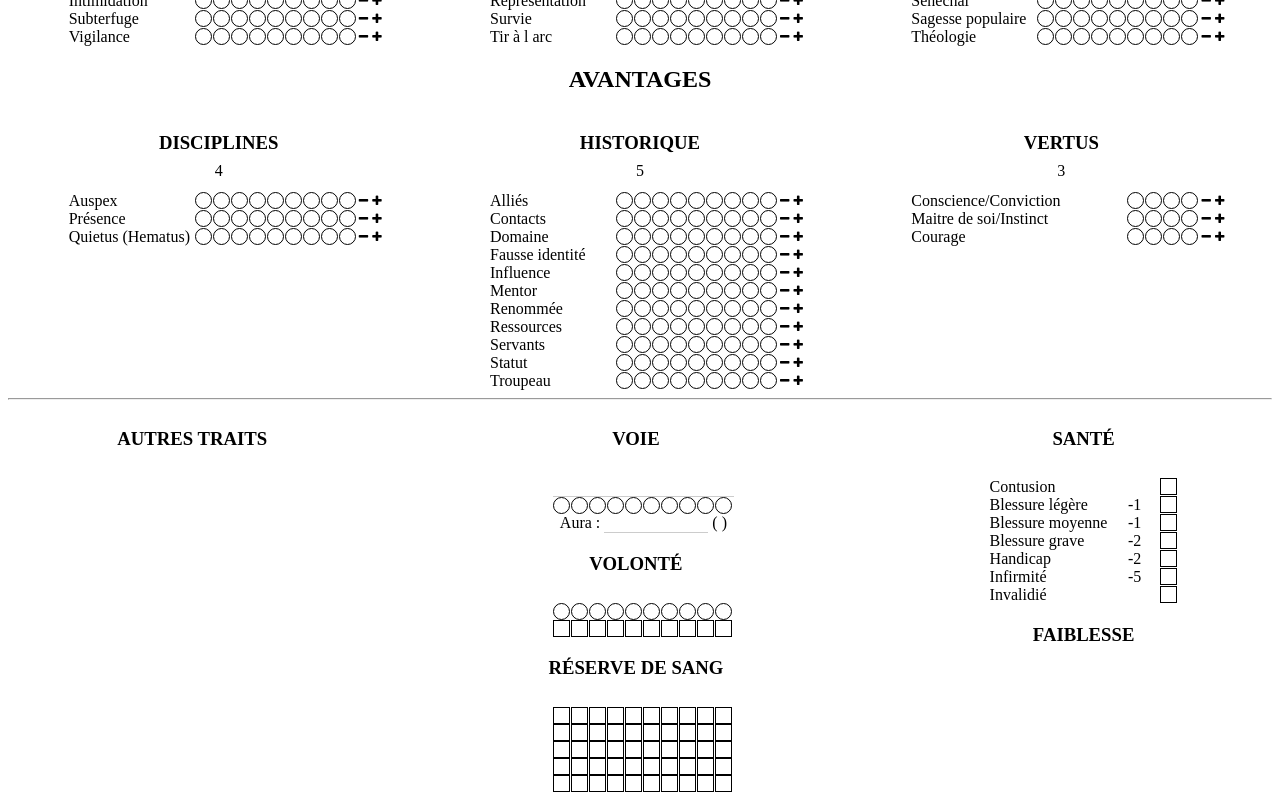
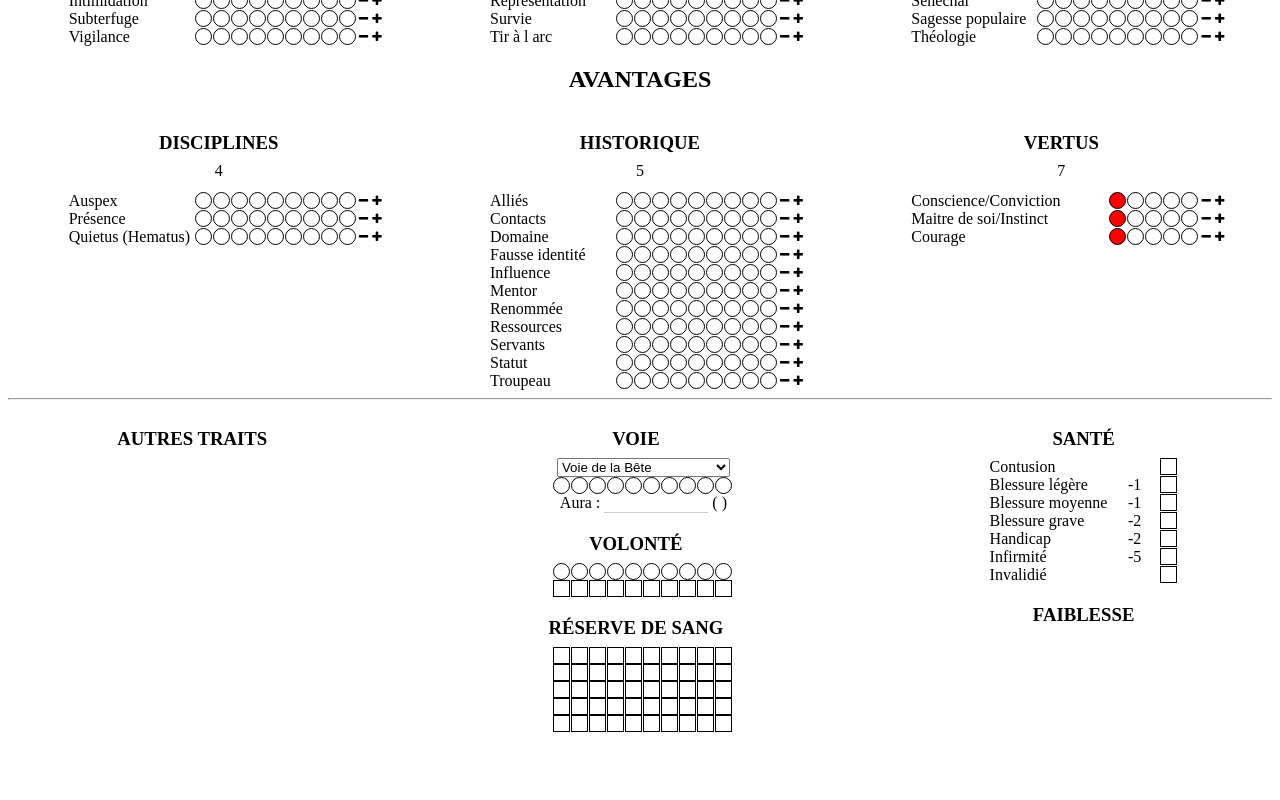
Before and after one commit to gqueste/vampireDarkAges, an Angular app: page / in a window 1280 px wide. Shown: the part 546-1346 px from the top of the page. After the commit the page ends 1286 px from the top, so only its background shows below. Built offline with nearby package versions, Linux system fonts and the light colour scheme.

Commit message:
Liste Voies

```diff
--- a/src/app/app.component.html
+++ b/src/app/app.component.html
@@ -118,10 +118,12 @@
         <h3 class="gridItemTitle">Autres traits</h3>
     </div>
     <div>
-        <h3 class="gridItemTitle">Voie</h3>
+        <h3 class="gridItemTitle gridItemTitleSlim">Voie</h3>
         <div class="gridItem">
-            <div class="voie">
-                <input>
+            <div style="width:100%;text-align:center">
+                <select ([ngModel])="characterSheet.voie" (ngModelChange)="onVoieChanged(characterSheet.voie)">
+                    <option *ngFor="let voie of voies" [ngValue]="voie">{{ voie.name }}</option>
+                </select>
             </div>
         </div>
         <div class="gridItem">
@@ -143,7 +145,7 @@
                 Aura : <input class="mediumInput"> (  )
             </div>
         </div>
-        <h3 class="gridItemTitle">Volonté</h3>
+        <h3 class="gridItemTitle gridItemTitleSlim">Volonté</h3>
         <div class="gridItem">
             <div class="pointsLarge">
                 <div class="point circlePoint"></div>
@@ -172,7 +174,7 @@
                 <div class="point"></div>
             </div>
         </div>
-        <h3 class="gridItemTitle">Réserve de sang</h3>
+        <h3 class="gridItemTitle gridItemTitleSlim">Réserve de sang</h3>
         <div class="gridItem">
             <div class="pointsLarge">
                 <div class="point"></div>
@@ -245,7 +247,7 @@
         </div>
     </div>
     <div>
-        <h3 class="gridItemTitle">Santé</h3>
+        <h3 class="gridItemTitle gridItemTitleSlim">Santé</h3>
         <div class="healthItem">
             <div class="healthKey">Contusion</div>
             <div class="point"></div>
--- a/src/app/app.component.ts
+++ b/src/app/app.component.ts
@@ -12,6 +12,7 @@ export class AppComponent {
 
     clans = DataService.clans;
     archetypes = DataService.archetypes;
+    voies = DataService.voies;
 
     IMPORTANCES = DataService.importances;
     ELEMENT_TYPES = DataService.elementTypes;
@@ -23,7 +24,8 @@ export class AppComponent {
         attitude: this.archetypes[0],
         attributs: DataService.attributs,
         capacites: DataService.capacites,
-        avantages: DataService.avantages
+        avantages: DataService.avantages,
+        voie: DataService.voies[0]
     };
 
     constructor () {
@@ -102,4 +104,8 @@ export class AppComponent {
         this.characterSheet.avantages[0].pointsAvailable = 4;
         this.characterSheet.avantages[0].items = currentDisciplines;
     }
+
+    onVoieChanged(voie) {
+
+    }
 }
--- a/src/app/data.service.ts
+++ b/src/app/data.service.ts
@@ -1012,28 +1012,69 @@ export class DataService {
             {
                 id: 'vertus',
                 title: 'Vertus',
-                pointsAvailable: 3,
+                pointsAvailable: 7,
                 items: [
                     {
                         name: 'Conscience/Conviction',
-                        points: 0,
-                        pointsMin: 0,
-                        pointsMax: 4
+                        points: 1,
+                        pointsMin: 1,
+                        pointsMax: 5
                     },
                     {
                         name: 'Maitre de soi/Instinct',
-                        points: 0,
-                        pointsMin: 0,
-                        pointsMax: 4
+                        points: 1,
+                        pointsMin: 1,
+                        pointsMax: 5
                     },
                     {
                         name: 'Courage',
-                        points: 0,
-                        pointsMin: 0,
-                        pointsMax: 4
+                        points: 1,
+                        pointsMin: 1,
+                        pointsMax: 5
                     }
                 ]
             }
         ];
     }
+
+    static get voies() {
+        return [
+            {
+                id: 'bete',
+                name: 'Voie de la Bête'
+            },
+            {
+                id: 'paradis',
+                name: 'Voie du Paradis'
+            },
+            {
+                id: 'humanite',
+                name: `Voie de l'Humanité`
+            },
+            {
+                id: 'rois',
+                name: 'Voie des Rois'
+            },
+            {
+                id: 'lilith',
+                name: 'Voie de Lilith'
+            },
+            {
+                id: 'metamorphoses',
+                name: 'Voie des Métamorphoses'
+            },
+            {
+                id: 'péché',
+                name: 'Voie du Péché'
+            },
+            {
+                id: 'ossements',
+                name: 'Voie des Ossements'
+            },
+            {
+                id: 'yasa',
+                name: 'Voie du Yasa'
+            }
+        ]
+    }
 }
--- a/src/styles.css
+++ b/src/styles.css
@@ -37,6 +37,10 @@ input .value {
     text-transform: uppercase;
     min-height: 30px;
     margin : 20px 15px 20px 15px;
+}
+
+.gridItemTitleSlim {
+    margin : 20px 15px 0px 15px;
 }
 
 .gridItem {
```
Also changed, not shown: 1 other file (tests, documents, lock files or other folders).
